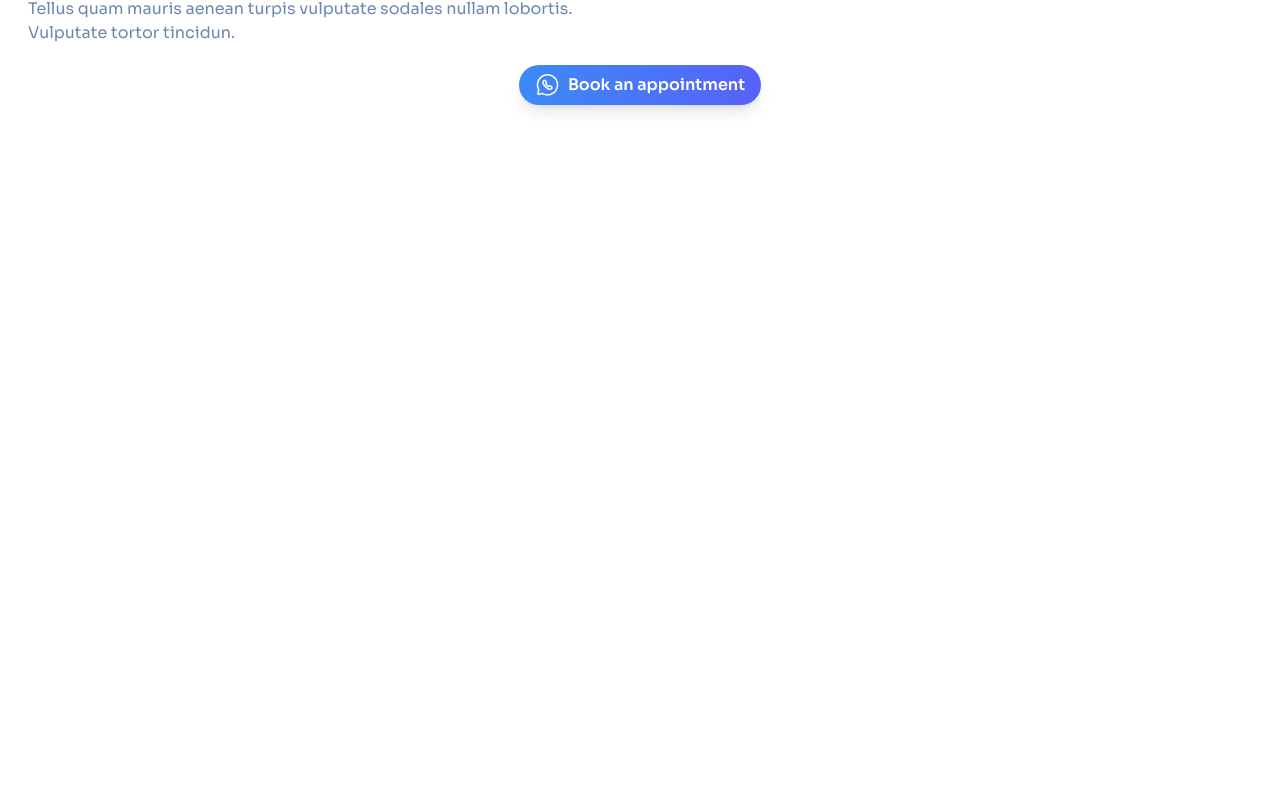
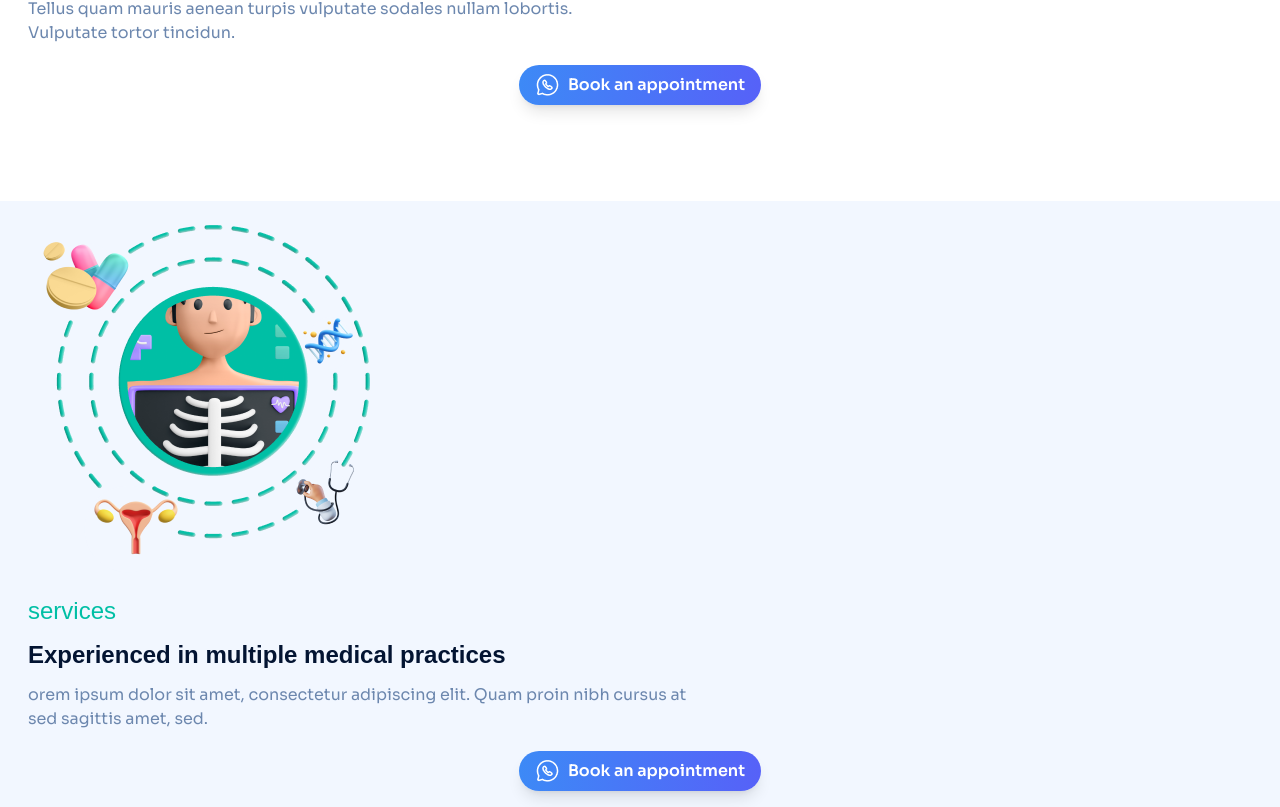
Before and after one commit to Kingcedru/FigmaToCode-Challenge-Week1-ByishimoCedrick, a React (Vite) app: page / in a window 1280 px wide. Shown: the part 1358-2165 px from the top of the page. Before the commit the page ends 1479 px from the top, so only its background shows below. Built offline with nearby package versions, Linux system fonts and the light colour scheme.

Commit message:
page 3 section 1

```diff
--- a/src/App.jsx
+++ b/src/App.jsx
@@ -1,4 +1,5 @@
 import Hero2 from "./components/Hero2";
+import Hero3 from "./components/Hero3";
 import Home from "./components/Home";
 
 export default function App() {
@@ -6,6 +7,7 @@ export default function App() {
     <div className="w-full">
       <Home />
       <Hero2 />
+      <Hero3 />
     </div>
   );
 }
--- /dev/null
+++ b/src/components/Hero3.jsx
@@ -0,0 +1,32 @@
+import medicine from "../assets/page3/med.png";
+import whatsapp from "../assets/page2/whatsapp.png";
+import Booking from "./utils/Booking";
+
+export default function Hero3() {
+  return (
+    <section className="md:py-4 mt-20 px-10 md:px-7 bg-background-lightBlue">
+      <div>
+        <img src={medicine} alt="medicine image" />
+      </div>
+      <div className="flex flex-col md:items-start gap-3 md:w-[660px] md:justify-center my-5">
+        <h1 className="text-title-500 text-2xl font-poppin font-medium space-x-4 flex justify-start md:justify-start md:w-72">
+          services
+        </h1>
+        <p className="flex font-poppin md:text-5x text-2xl font-bold text-subtitles-950">
+          Experienced in multiple medical practices
+        </p>
+        <p className="flex font-sora text-base font-normal text-paragraphs-600">
+          orem ipsum dolor sit amet, consectetur adipiscing elit. Quam proin
+          nibh cursus at sed sagittis amet, sed.
+        </p>
+      </div>
+      <div className="flex justify-center">
+        <Booking
+          image={whatsapp}
+          text="Book an appointment"
+          color="bg-[linear-gradient(96deg,#3A8EF6_-10.84%,#6F3AFA_196.74%)] text-white"
+        />
+      </div>
+    </section>
+  );
+}
--- a/src/components/utils/Booking.jsx
+++ b/src/components/utils/Booking.jsx
@@ -1,7 +1,7 @@
 export default function Booking(prop) {
   return (
     <button
-      className={`book flex py-3 px-4  gap-2 md:items-center shadow-lg justify-start h-10 font-sora ${prop.color}  rounded-full text-base font-semibold`}>
+      className={`book flex items-center px-4  gap-2 md:items-center shadow-lg justify-start h-10 font-sora ${prop.color}  rounded-full text-base font-semibold`}>
       <img src={prop.image} alt="message logo" className="" />
       {prop.text}
     </button>
```
Also changed, not shown: src/assets/page3/med.png (added), src/assets/page3/whatsapp.png (added).
